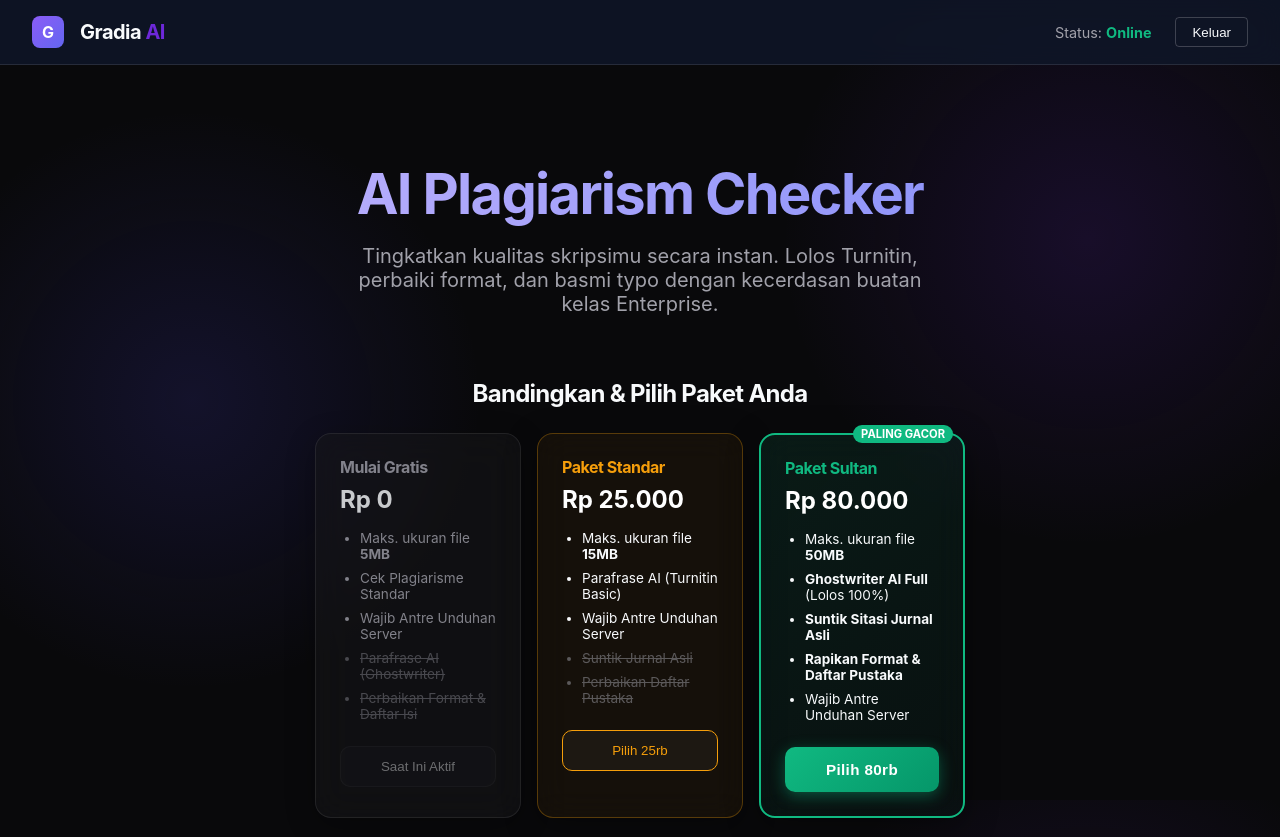
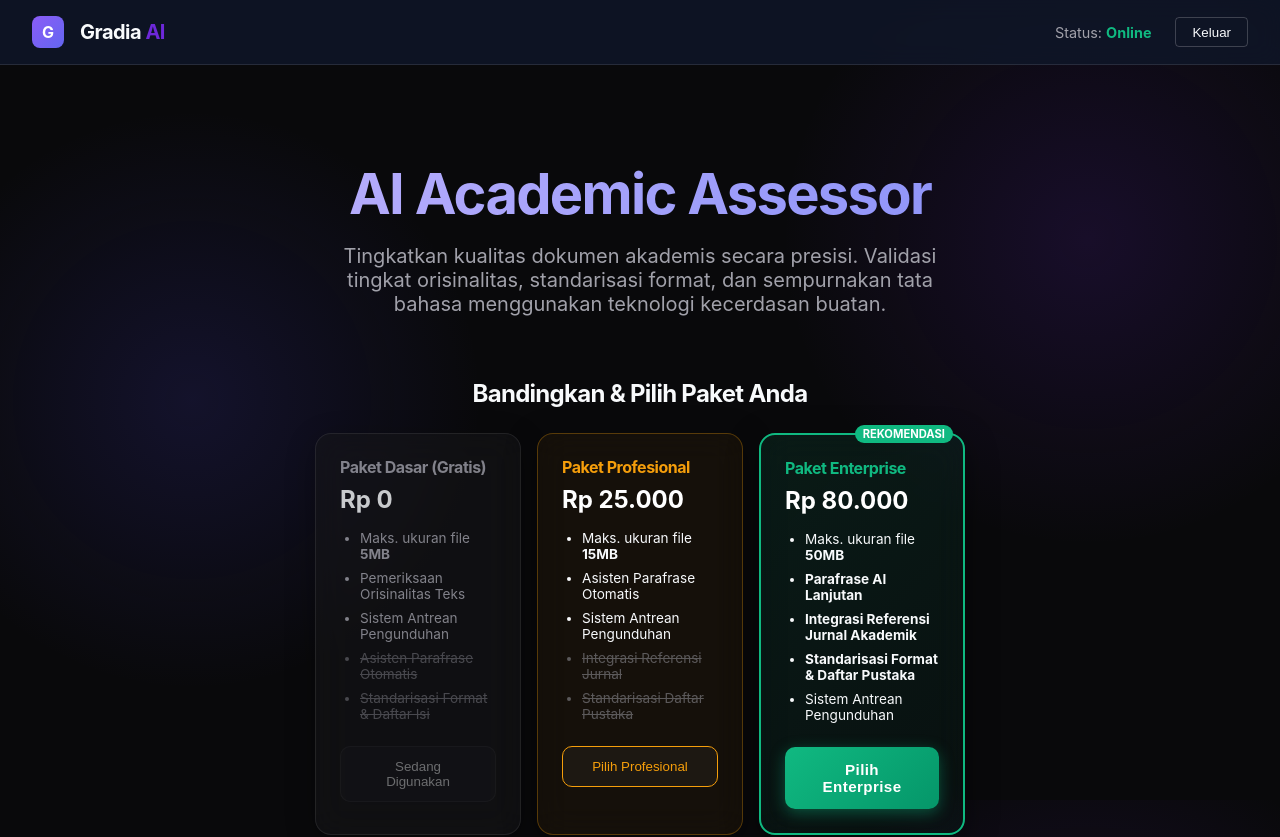
Before and after one commit to marhabynova/gradia, a React app in the folder frontend/: page /student in a window 1280 px wide. Shown: the top 837 px of the page. Built offline with nearby package versions, Linux system fonts and the light colour scheme; no server answers; the HTML template or start-up script is replaced by a standard one.

Commit message:
Refactor Student UI text to professional academic language

```diff
--- a/frontend/src/pages/StudentTool.jsx
+++ b/frontend/src/pages/StudentTool.jsx
@@ -217,9 +217,9 @@
 
       {/* Hero Section */}
       <div style={{ textAlign: 'center', marginBottom: '4rem', animation: 'fade-in 1s ease' }}>
-        <h1 className="text-gradient" style={{ fontSize: '3.5rem', marginBottom: '1rem' }}>AI Plagiarism Checker</h1>
+        <h1 className="text-gradient" style={{ fontSize: '3.5rem', marginBottom: '1rem' }}>AI Academic Assessor</h1>
         <p className="text-muted" style={{ fontSize: '1.25rem', maxWidth: '600px', margin: '0 auto' }}>
-          Tingkatkan kualitas skripsimu secara instan. Lolos Turnitin, perbaiki format, dan basmi typo dengan kecerdasan buatan kelas Enterprise.
+          Tingkatkan kualitas dokumen akademis secara presisi. Validasi tingkat orisinalitas, standarisasi format, dan sempurnakan tata bahasa menggunakan teknologi kecerdasan buatan.
         </p>
       </div>
 
@@ -236,28 +236,28 @@
               <div style={{ display: 'grid', gridTemplateColumns: 'repeat(auto-fit, minmax(200px, 1fr))', gap: '1rem' }}>
                 {/* FREE TIER */}
                 <div className="glass-panel" style={{ padding: '1.5rem', border: '1px solid rgba(255,255,255,0.1)', opacity: 0.8 }}>
-                  <h4 style={{ margin: '0 0 0.5rem 0', color: 'var(--text-muted)' }}>Mulai Gratis</h4>
+                  <h4 style={{ margin: '0 0 0.5rem 0', color: 'var(--text-muted)' }}>Paket Dasar (Gratis)</h4>
                   <div style={{ fontSize: '1.5rem', fontWeight: 'bold', marginBottom: '1rem' }}>Rp 0</div>
                   <ul style={{ paddingLeft: '1.25rem', margin: '0 0 1.5rem 0', fontSize: '0.85rem', color: 'var(--text-muted)', display: 'flex', flexDirection: 'column', gap: '0.5rem' }}>
                     <li>Maks. ukuran file <strong>5MB</strong></li>
-                    <li>Cek Plagiarisme Standar</li>
-                    <li>Wajib Antre Unduhan Server</li>
-                    <li style={{ textDecoration: 'line-through', opacity: 0.5 }}>Parafrase AI (Ghostwriter)</li>
-                    <li style={{ textDecoration: 'line-through', opacity: 0.5 }}>Perbaikan Format & Daftar Isi</li>
+                    <li>Pemeriksaan Orisinalitas Teks</li>
+                    <li>Sistem Antrean Pengunduhan</li>
+                    <li style={{ textDecoration: 'line-through', opacity: 0.5 }}>Asisten Parafrase Otomatis</li>
+                    <li style={{ textDecoration: 'line-through', opacity: 0.5 }}>Standarisasi Format & Daftar Isi</li>
                   </ul>
-                  <button className="btn-secondary" style={{ width: '100%', opacity: 0.5 }} disabled>Saat Ini Aktif</button>
+                  <button className="btn-secondary" style={{ width: '100%', opacity: 0.5 }} disabled>Sedang Digunakan</button>
                 </div>
 
                 {/* 25RB TIER */}
                 <div className="glass-panel glass-panel-hover" style={{ padding: '1.5rem', border: '1px solid rgba(245, 158, 11, 0.3)', background: 'rgba(245, 158, 11, 0.05)' }}>
-                  <h4 style={{ margin: '0 0 0.5rem 0', color: '#f59e0b' }}>Paket Standar</h4>
+                  <h4 style={{ margin: '0 0 0.5rem 0', color: '#f59e0b' }}>Paket Profesional</h4>
                   <div style={{ fontSize: '1.5rem', fontWeight: 'bold', marginBottom: '1rem', color: '#fff' }}>Rp 25.000</div>
                   <ul style={{ paddingLeft: '1.25rem', margin: '0 0 1.5rem 0', fontSize: '0.85rem', color: 'var(--text-main)', display: 'flex', flexDirection: 'column', gap: '0.5rem' }}>
                     <li>Maks. ukuran file <strong>15MB</strong></li>
-                    <li>Parafrase AI (Turnitin Basic)</li>
-                    <li>Wajib Antre Unduhan Server</li>
-                    <li style={{ textDecoration: 'line-through', opacity: 0.5, color: 'var(--text-muted)' }}>Suntik Jurnal Asli</li>
-                    <li style={{ textDecoration: 'line-through', opacity: 0.5, color: 'var(--text-muted)' }}>Perbaikan Daftar Pustaka</li>
+                    <li>Asisten Parafrase Otomatis</li>
+                    <li>Sistem Antrean Pengunduhan</li>
+                    <li style={{ textDecoration: 'line-through', opacity: 0.5, color: 'var(--text-muted)' }}>Integrasi Referensi Jurnal</li>
+                    <li style={{ textDecoration: 'line-through', opacity: 0.5, color: 'var(--text-muted)' }}>Standarisasi Daftar Pustaka</li>
                   </ul>
                   <button
                     className="btn-secondary"
@@ -265,21 +265,21 @@
                     onClick={() => handleUpgradeVIP(25000)}
                     disabled={isUpgrading}
                   >
-                    {isUpgrading === 25000 ? 'Loading...' : 'Pilih 25rb'}
+                    {isUpgrading === 25000 ? 'Memproses...' : 'Pilih Profesional'}
                   </button>
                 </div>
 
                 {/* 80RB TIER */}
                 <div className="glass-panel glass-panel-hover" style={{ padding: '1.5rem', border: '2px solid #10b981', background: 'linear-gradient(135deg, rgba(16, 185, 129, 0.1), rgba(5, 150, 105, 0.05))', position: 'relative' }}>
-                  <div style={{ position: 'absolute', top: '-10px', right: '10px', background: '#10b981', color: '#fff', fontSize: '0.7rem', padding: '2px 8px', borderRadius: '99px', fontWeight: 'bold' }}>PALING GACOR</div>
-                  <h4 style={{ margin: '0 0 0.5rem 0', color: '#10b981' }}>Paket Sultan</h4>
+                  <div style={{ position: 'absolute', top: '-10px', right: '10px', background: '#10b981', color: '#fff', fontSize: '0.7rem', padding: '2px 8px', borderRadius: '99px', fontWeight: 'bold' }}>REKOMENDASI</div>
+                  <h4 style={{ margin: '0 0 0.5rem 0', color: '#10b981' }}>Paket Enterprise</h4>
                   <div style={{ fontSize: '1.5rem', fontWeight: 'bold', marginBottom: '1rem', color: '#fff' }}>Rp 80.000</div>
                   <ul style={{ paddingLeft: '1.25rem', margin: '0 0 1.5rem 0', fontSize: '0.85rem', color: 'var(--text-main)', display: 'flex', flexDirection: 'column', gap: '0.5rem' }}>
                     <li>Maks. ukuran file <strong>50MB</strong></li>
-                    <li><strong>Ghostwriter AI Full</strong> (Lolos 100%)</li>
-                    <li><strong>Suntik Sitasi Jurnal Asli</strong></li>
-                    <li><strong>Rapikan Format & Daftar Pustaka</strong></li>
-                    <li>Wajib Antre Unduhan Server</li>
+                    <li><strong>Parafrase AI Lanjutan</strong></li>
+                    <li><strong>Integrasi Referensi Jurnal Akademik</strong></li>
+                    <li><strong>Standarisasi Format & Daftar Pustaka</strong></li>
+                    <li>Sistem Antrean Pengunduhan</li>
                   </ul>
                   <button
                     className="btn-primary"
@@ -287,7 +287,7 @@
                     onClick={() => handleUpgradeVIP(80000)}
                     disabled={isUpgrading}
                   >
-                    {isUpgrading === 80000 ? 'Loading...' : 'Pilih 80rb'}
+                    {isUpgrading === 80000 ? 'Memproses...' : 'Pilih Enterprise'}
                   </button>
                 </div>
               </div>
@@ -312,11 +312,11 @@
               <UploadCloud className="drop-zone-icon" size={56} />
               {file ? (
                 <div style={{ animation: 'fade-in 0.3s ease' }}>
-                  <h4 style={{ margin: '0 0 0.5rem 0', color: 'var(--success)', fontSize: '1.25rem' }}>File Terpilih Siap Dianalisis</h4>
+                  <h4 style={{ margin: '0 0 0.5rem 0', color: 'var(--success)', fontSize: '1.25rem' }}>Dokumen Siap Diproses</h4>
                   <span style={{ color: 'var(--text-main)', fontWeight: 'bold', fontSize: '1.1rem' }}>{file.name}</span>
                 </div>
               ) : (
-                <span className="text-muted" style={{ fontSize: '1.1rem' }}>Klik atau seret file dokumen Anda ke area ini</span>
+                <span className="text-muted" style={{ fontSize: '1.1rem' }}>Klik atau seret dokumen akademis Anda ke area ini</span>
               )}
               <input
                 type="file"
@@ -336,16 +336,16 @@
       {status === 'error' && (
         <div className="glass-panel glass-panel-hover" style={{ maxWidth: '600px', margin: '0 auto', textAlign: 'center', borderColor: 'rgba(239, 68, 68, 0.3)' }}>
           <AlertTriangle size={64} color="var(--danger)" style={{ margin: '0 auto 1.5rem auto' }} />
-          <h3 style={{ color: 'var(--danger)', fontSize: '1.5rem' }}>Upload Ditolak</h3>
+          <h3 style={{ color: 'var(--danger)', fontSize: '1.5rem' }}>Dokumen Ditolak</h3>
           <p className="text-muted" style={{ marginBottom: '2rem', fontSize: '1.1rem' }}>{uploadError}</p>
           <div style={{ display: 'flex', gap: '1rem', justifyContent: 'center' }}>
             <button className="btn-secondary" onClick={() => { setStatus('idle'); setFile(null); }}>
-              Coba Kembali
+              Muat Ulang
             </button>
             {!isPremium && (
               <div style={{ display: 'flex', gap: '0.5rem' }}>
-                <button className="btn-secondary" onClick={() => handleUpgradeVIP(25000)} style={{ borderColor: '#f59e0b', color: '#f59e0b' }}>VIP 25rb</button>
-                <button className="btn-primary" onClick={() => handleUpgradeVIP(80000)} style={{ background: 'linear-gradient(135deg, #f59e0b, #d97706)' }}>VIP 80rb</button>
+                <button className="btn-secondary" onClick={() => handleUpgradeVIP(25000)} style={{ borderColor: '#f59e0b', color: '#f59e0b' }}>VIP Profesional</button>
+                <button className="btn-primary" onClick={() => handleUpgradeVIP(80000)} style={{ background: 'linear-gradient(135deg, #f59e0b, #d97706)' }}>VIP Enterprise</button>
               </div>
             )}
           </div>
@@ -367,12 +367,12 @@
           </div>
 
           <h3 style={{ color: isPremium ? '#f59e0b' : 'inherit', fontSize: '1.5rem', marginBottom: '0.5rem' }}>
-            {isPremium ? 'Mesin Ghostwriter Aktif 👻' : 'Menganalisis Dokumen...'}
+            {isPremium ? 'Pemrosesan Algoritma Lanjutan Aktif' : 'Menganalisis Struktur Dokumen...'}
           </h3>
           <p className="text-muted" style={{ fontSize: '1.1rem' }}>
             {isPremium
-              ? 'Mencuci teks lintas bahasa & Menyuntikkan Sitasi Jurnal Asli...'
-              : 'AI Gemini sedang membaca struktur kalimatmu dan mendeteksi plagiarisme.'}
+              ? 'Melakukan restrukturisasi linguistik dan mengintegrasikan referensi sitasi akademik...'
+              : 'Sistem sedang menganalisis pola penulisan dan memvalidasi indeks orisinalitas.'}
           </p>
 
           <div style={{ width: '300px', marginTop: '2rem' }}>
@@ -389,16 +389,16 @@
                 <CheckCircle color="var(--success)" size={40} />
               </div>
               <div>
-                <h2 style={{ margin: '0 0 0.5rem 0', fontSize: '1.75rem' }}>Analisis Selesai</h2>
+                <h2 style={{ margin: '0 0 0.5rem 0', fontSize: '1.75rem' }}>Evaluasi Selesai</h2>
                 <div style={{ display: 'flex', alignItems: 'center', gap: '1rem' }}>
-                  <span className="text-muted">Skor Keamanan Dokumen:</span>
-                  <span style={{ background: 'rgba(239, 68, 68, 0.1)', color: 'var(--danger)', padding: '4px 12px', borderRadius: '99px', fontWeight: 'bold' }}>24% Plagiat</span>
+                  <span className="text-muted">Indeks Kesamaan Teks:</span>
+                  <span style={{ background: 'rgba(239, 68, 68, 0.1)', color: 'var(--danger)', padding: '4px 12px', borderRadius: '99px', fontWeight: 'bold' }}>24% Terdeteksi</span>
                 </div>
               </div>
             </div>
             <button className="btn-primary" onClick={() => setShowModal(true)}>
               <Download size={20} />
-              Unduh Hasil Final
+              Unduh Hasil Dokumen
             </button>
           </div>
 
@@ -449,13 +449,13 @@
                 {!paraphrasedText && !quotaError && (
                   <button className="btn-secondary" style={{ flex: 1, borderColor: 'rgba(255,255,255,0.1)' }} onClick={() => handleParaphrase('mock-chunk')} disabled={isParaphrasing}>
                     <Zap size={18} />
-                    {isParaphrasing ? 'AI Sedang Bekerja...' : 'Ghostwriter AI (Parafrase)'}
+                    {isParaphrasing ? 'Memproses Parafrase...' : 'Gunakan Asisten Parafrase'}
                   </button>
                 )}
                 {!suggestedCitation && !quotaError && (
                   <button className="btn-primary" style={{ flex: 1, background: 'linear-gradient(135deg, #0ea5e9, #0284c7)' }} onClick={() => handleSuggestCitation('Metodologi penelitian ini...')} disabled={isSuggestingCitation}>
                     <FileText size={18} />
-                    {isSuggestingCitation ? 'Mencari Referensi...' : 'Saran Sitasi Asli (Anti Plagiat)'}
+                    {isSuggestingCitation ? 'Mengidentifikasi Sitasi...' : 'Rekomendasi Sitasi Akademik'}
                   </button>
                 )}
               </div>
@@ -490,8 +490,8 @@
       {showModal && !ticketData && (
         <div style={{ position: 'fixed', inset: 0, background: 'rgba(0,0,0,0.85)', display: 'flex', alignItems: 'center', justifyContent: 'center', zIndex: 1000, backdropFilter: 'blur(8px)' }}>
           <div className="glass-panel" style={{ maxWidth: '550px', width: '90%', padding: '3rem', animation: 'fade-in 0.3s ease' }}>
-            <h2 style={{ fontSize: '1.75rem', marginBottom: '0.5rem' }}>Pilih Jalur Unduhan</h2>
-            <p className="text-muted" style={{ marginBottom: '2.5rem' }}>Dukung operasional server AI Gradia dengan memilih metode di bawah ini.</p>
+            <h2 style={{ fontSize: '1.75rem', marginBottom: '0.5rem' }}>Pilih Jalur Pengunduhan</h2>
+            <p className="text-muted" style={{ marginBottom: '2.5rem' }}>Silakan pilih metode akses server untuk mengunduh dokumen Anda.</p>
 
             <div style={{ display: 'flex', flexDirection: 'column', gap: '1.25rem' }}>
               <button
@@ -500,8 +500,8 @@
                 onClick={() => handleDownloadIntent('FAST')}
               >
                 <div style={{ textAlign: 'left' }}>
-                  <div style={{ fontSize: '1.25rem', fontWeight: 'bold', marginBottom: '0.25rem' }}>Jalur Cepat (VIP Speed)</div>
-                  <div style={{ fontSize: '0.9rem', opacity: 0.9, fontWeight: 'normal' }}>Buka sponsor kami 1x, langsung unduh detik ini juga.</div>
+                  <div style={{ fontSize: '1.25rem', fontWeight: 'bold', marginBottom: '0.25rem' }}>Jalur Prioritas (Akses Instan)</div>
+                  <div style={{ fontSize: '0.9rem', opacity: 0.9, fontWeight: 'normal' }}>Kunjungi penawaran mitra kami sekali, dan dokumen langsung siap.</div>
                 </div>
                 <div style={{ background: 'rgba(255,255,255,0.2)', padding: '1rem', borderRadius: '50%' }}>
                   <Zap size={28} />
@@ -514,8 +514,8 @@
                 onClick={() => handleDownloadIntent('NORMAL')}
               >
                 <div style={{ textAlign: 'left' }}>
-                  <div style={{ fontSize: '1.25rem', fontWeight: 'bold', color: 'var(--text-muted)', marginBottom: '0.25rem' }}>Jalur Biasa (Gratis)</div>
-                  <div style={{ fontSize: '0.9rem', color: 'rgba(255,255,255,0.4)', fontWeight: 'normal' }}>Menunggu 60 detik antrean server di halaman ini.</div>
+                  <div style={{ fontSize: '1.25rem', fontWeight: 'bold', color: 'var(--text-muted)', marginBottom: '0.25rem' }}>Jalur Reguler (Gratis)</div>
+                  <div style={{ fontSize: '0.9rem', color: 'rgba(255,255,255,0.4)', fontWeight: 'normal' }}>Menggunakan sistem antrean standar selama 60 detik.</div>
                 </div>
                 <div style={{ background: 'rgba(255,255,255,0.05)', padding: '1rem', borderRadius: '50%', color: 'var(--text-muted)' }}>
                   <Timer size={28} />
@@ -551,12 +551,12 @@
                 </div>
 
                 <div style={{ background: 'rgba(239, 68, 68, 0.1)', border: '1px solid rgba(239, 68, 68, 0.3)', padding: '1rem', borderRadius: 'var(--radius-md)' }}>
-                  <p style={{ margin: 0, color: '#fca5a5', fontSize: '0.9rem' }}><strong>PERINGATAN:</strong> Jangan tutup atau <i>refresh</i> halaman ini, atau tiket akan hangus!</p>
+                  <p style={{ margin: 0, color: '#fca5a5', fontSize: '0.9rem' }}><strong>PERHATIAN:</strong> Mohon jangan memuat ulang (refresh) halaman ini agar sesi antrean Anda tetap valid.</p>
                 </div>
 
                 {/* Iklan Tiruan */}
                 <div style={{ background: 'rgba(255,255,255,0.02)', border: '1px dashed rgba(255,255,255,0.1)', padding: '2rem', marginTop: '2rem', borderRadius: 'var(--radius-md)', color: 'var(--text-muted)' }}>
-                  Area Iklan AdSense (Simulasi)
+                  Ruang Penempatan Mitra Publikasi
                 </div>
               </div>
             ) : (
@@ -582,23 +582,23 @@
       {checkoutData && (
         <div style={{ position: 'fixed', inset: 0, background: 'rgba(0,0,0,0.85)', display: 'flex', alignItems: 'center', justifyContent: 'center', zIndex: 1050, backdropFilter: 'blur(8px)' }}>
           <div className="glass-panel" style={{ maxWidth: '450px', width: '90%', padding: '2.5rem', animation: 'fade-in 0.3s ease', textAlign: 'center' }}>
-            <h2 style={{ fontSize: '1.75rem', marginBottom: '0.5rem', color: '#f59e0b' }}>Pembayaran VIP</h2>
+            <h2 style={{ fontSize: '1.75rem', marginBottom: '0.5rem', color: '#f59e0b' }}>Otorisasi Layanan Premium</h2>
             <p className="text-muted" style={{ marginBottom: '1.5rem', fontSize: '0.95rem' }}>
-              Pindai QRIS di bawah ini menggunakan aplikasi DANA, Gopay, OVO, atau Mobile Banking Anda.
+              Gunakan sistem pembayaran elektronik (QRIS) terdaftar Anda untuk memproses transaksi berlangganan.
             </p>
 
             <div style={{ background: '#fff', padding: '1rem', borderRadius: 'var(--radius-md)', display: 'inline-block', marginBottom: '1.5rem' }}>
               <img src="/qris-statis.jpg" alt="QRIS" style={{ width: '200px', height: '200px', objectFit: 'cover', background: '#e2e8f0', display: 'block' }}
-                   onError={(e) => { e.target.src = 'https://via.placeholder.com/200x200.png?text=QRIS+Statis+Anda' }} />
+                   onError={(e) => { e.target.src = 'https://via.placeholder.com/200x200.png?text=QRIS+Statis+Sistem' }} />
             </div>
 
             <div style={{ marginBottom: '2rem', background: 'rgba(255,255,255,0.05)', padding: '1rem', borderRadius: 'var(--radius-md)' }}>
-              <div style={{ fontSize: '0.9rem', color: 'var(--text-muted)', marginBottom: '0.25rem' }}>Total Tagihan (Transfer Tepat Angka Ini):</div>
+              <div style={{ fontSize: '0.9rem', color: 'var(--text-muted)', marginBottom: '0.25rem' }}>Total Nilai Transaksi:</div>
               <div style={{ fontSize: '2rem', fontWeight: 'bold', color: 'var(--text-main)', letterSpacing: '1px' }}>
                 Rp {checkoutData.amount.toLocaleString('id-ID')}
               </div>
               <div style={{ fontSize: '0.8rem', color: '#f59e0b', marginTop: '0.5rem' }}>
-                *3 digit terakhir adalah kode unik Anda
+                *3 digit acak di belakang digunakan untuk validasi sistem.
               </div>
             </div>
 
@@ -610,7 +610,7 @@
               style={{ display: 'block', width: '100%', padding: '1.25rem', background: 'linear-gradient(135deg, #10b981, #059669)', color: '#fff', textDecoration: 'none', marginBottom: '1rem' }}
               onClick={() => setCheckoutData(null)}
             >
-              Sudah Transfer? Konfirmasi via WA
+              Kirim Konfirmasi Validasi
             </a>
 
             <button style={{ width: '100%', background: 'transparent', border: 'none', color: 'var(--text-muted)', cursor: 'pointer', padding: '0.5rem' }} onClick={() => { setCheckoutData(null); setIsUpgrading(false); }}>
```
